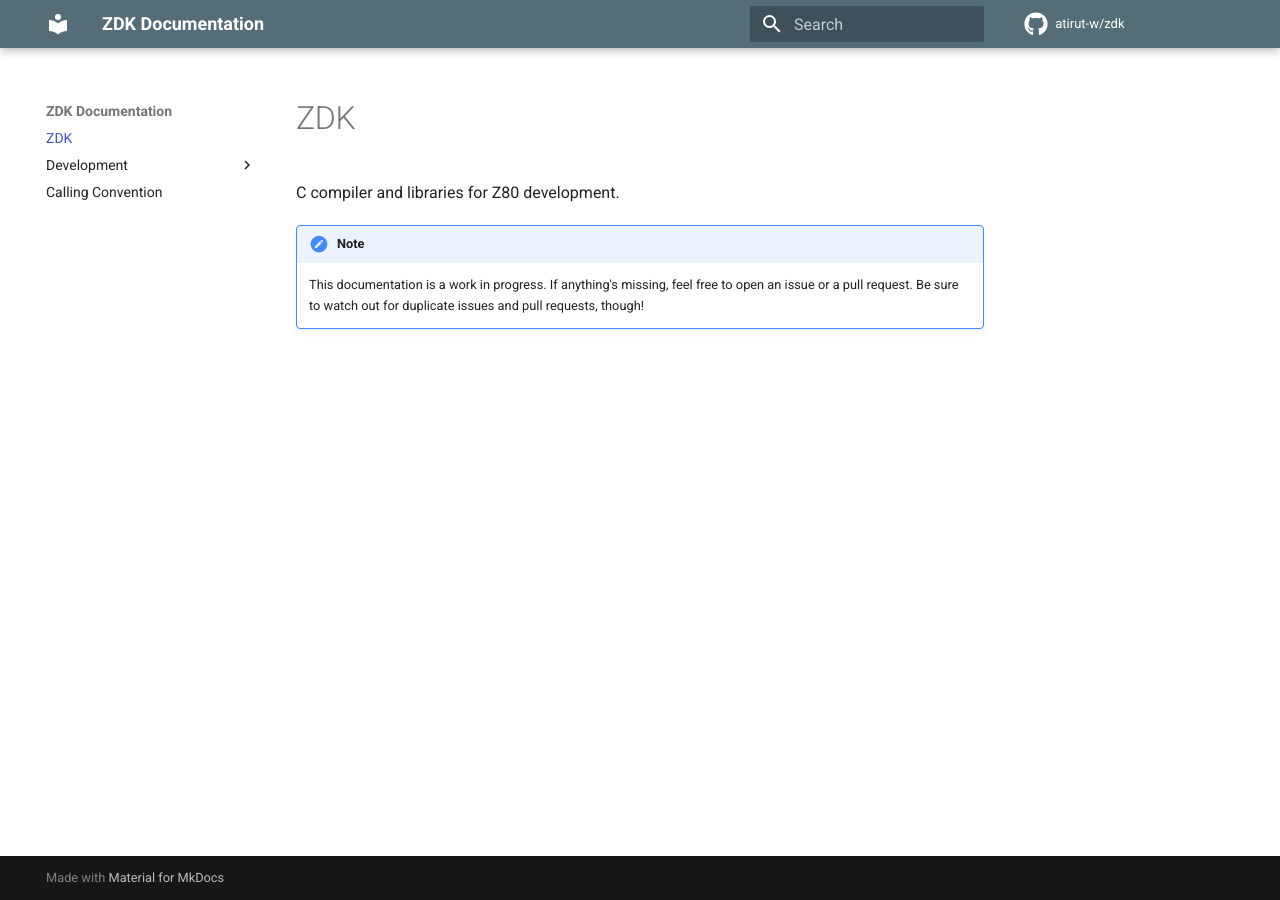
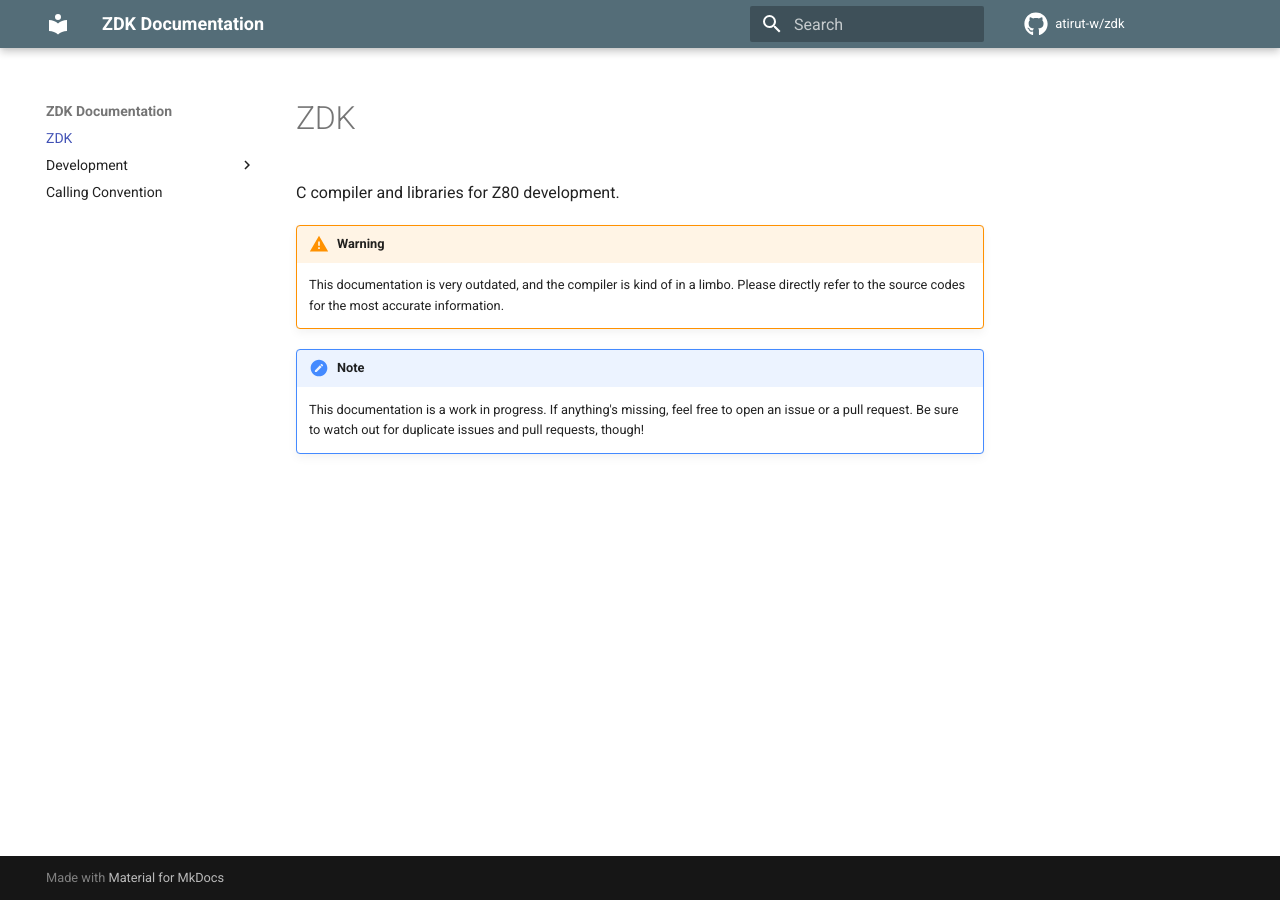
Before and after one commit to atirut-w/zdk, an MkDocs documentation site: the page built from docs/index.md, in a window 1280 px wide. Built offline with MkDocs 1.6.1 and Material for MkDocs 9.7.7, drawn with Linux system fonts in a browser that asks for light colours; comment, search, counter and statistics services are not loaded.

Commit message:
docs: add warning about outdated docs

```diff
--- a/docs/index.md
+++ b/docs/index.md
@@ -1,5 +1,8 @@
 # ZDK
 C compiler and libraries for Z80 development.
 
+!!! warning
+    This documentation is very outdated, and the compiler is kind of in a limbo. Please directly refer to the source codes for the most accurate information.
+
 !!! note
     This documentation is a work in progress. If anything's missing, feel free to open an issue or a pull request. Be sure to watch out for duplicate issues and pull requests, though!
```
